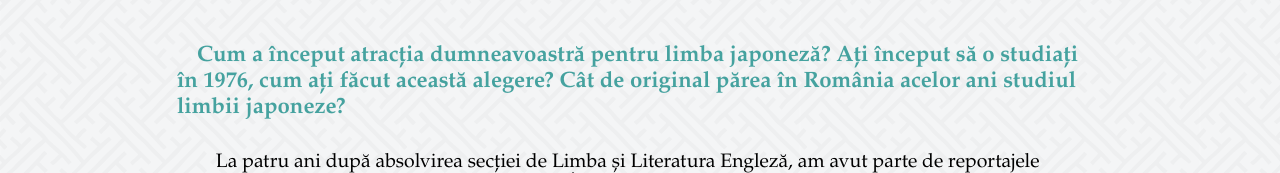
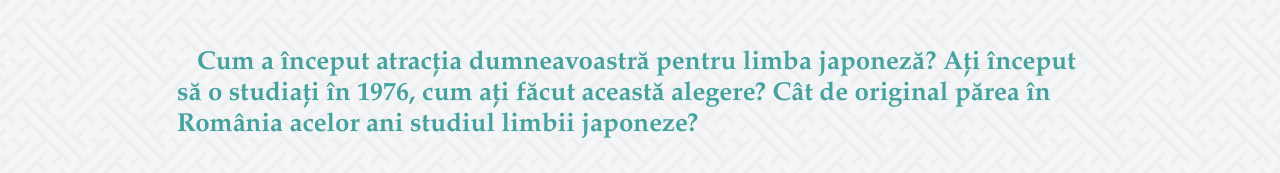
Before and after one commit to ANStoicescu/AngelaHondru.github.io, a plain HTML site: page Interviu.html in a window 1280 px wide. Shown: the part 578-751 px from the top of the page. Drawn offline with Linux system fonts and the light colour scheme.

Commit message:
Update Style.css

```diff
--- a/Resurse/CSS/Style.css
+++ b/Resurse/CSS/Style.css
@@ -39,7 +39,7 @@ header {
 .middle > h4 {
     padding-top:1rem;
   color: #45A29F;
-    font-size: 120%;
+    font-size: 140%;
   font-weight: bold;
 }
 @media screen and (max-width:560px)
```
